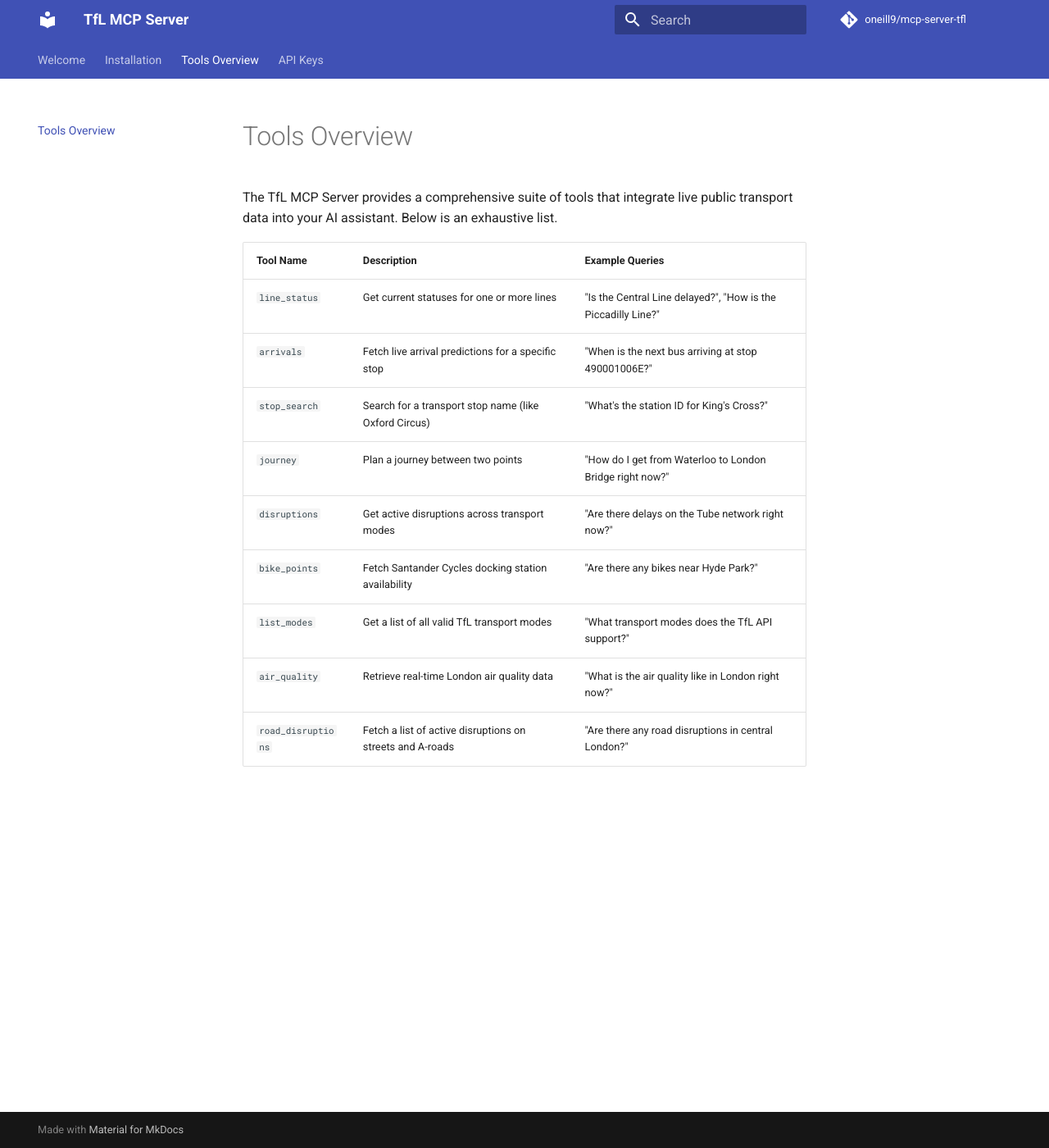
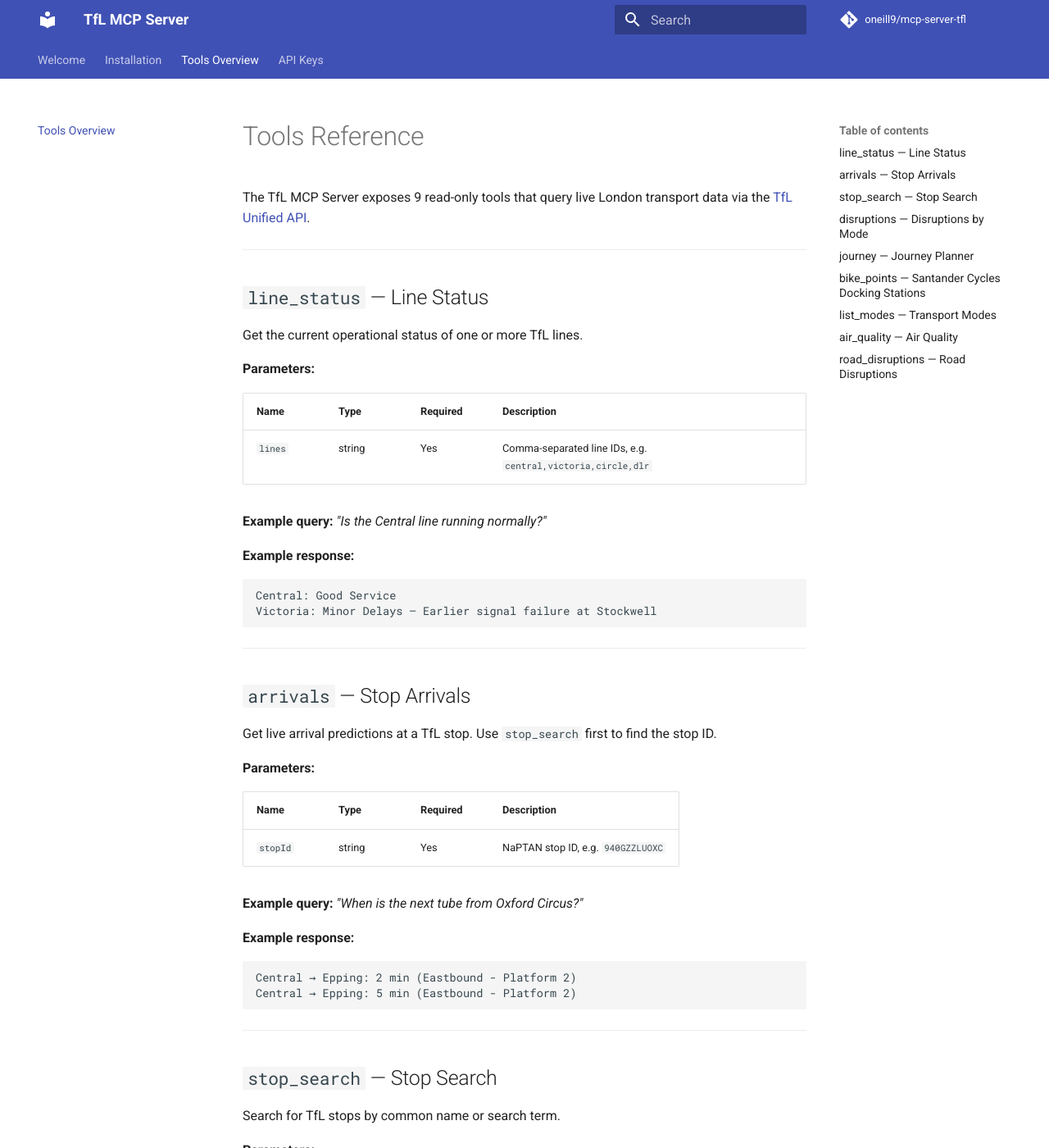
Before and after one commit to oneill9/mcp-server-tfl, an MkDocs documentation site: the page built from docs/tools.md, in a window 1280 px wide and 1400 px high. Shown: the whole window at 82% size. Built offline with MkDocs 1.6.1 and Material for MkDocs 9.7.7, drawn with Linux system fonts in a browser that asks for light colours; comment, search, counter and statistics services are not loaded; some of the changed text lies outside the part shown.

Commit message:
docs: add privacy policy, Getting Started, support section, and improve tools docs
Closes #19, #20, #21, #23, #24, #25

- Add PRIVACY.md covering data collection, storage, third-party (TfL API), retention, and contact
- Add privacy_policies array to server.json pointing to raw GitHub URL of PRIVACY.md
- Add Getting Started section to README (Docker-first, step-by-step setup)
- Add Support section to README linking to GitHub Issues
- Add Privacy Policy summary section to README referencing PRIVACY.md
- Expand docs/tools.md with parameters, example queries, and example responses for all 9 tools

https://claude.ai/code/session_014BvcHQGREkVvD5cLPeyVS3

````diff
--- a/docs/tools.md
+++ b/docs/tools.md
@@ -1,15 +1,169 @@
-# Tools Overview
+# Tools Reference
 
-The TfL MCP Server provides a comprehensive suite of tools that integrate live public transport data into your AI assistant. Below is an exhaustive list.
+The TfL MCP Server exposes 9 read-only tools that query live London transport data via the [TfL Unified API](https://api.tfl.gov.uk/).
 
-| Tool Name | Description | Example Queries |
-| --- | --- | --- |
-| `line_status` | Get current statuses for one or more lines | "Is the Central Line delayed?", "How is the Piccadilly Line?" |
-| `arrivals` | Fetch live arrival predictions for a specific stop | "When is the next bus arriving at stop 490001006E?" |
-| `stop_search` | Search for a transport stop name (like Oxford Circus) | "What's the station ID for King's Cross?" |
-| `journey` | Plan a journey between two points | "How do I get from Waterloo to London Bridge right now?" |
-| `disruptions` | Get active disruptions across transport modes | "Are there delays on the Tube network right now?" |
-| `bike_points` | Fetch Santander Cycles docking station availability | "Are there any bikes near Hyde Park?" |
-| `list_modes` | Get a list of all valid TfL transport modes | "What transport modes does the TfL API support?" |
-| `air_quality` | Retrieve real-time London air quality data | "What is the air quality like in London right now?" |
-| `road_disruptions` | Fetch a list of active disruptions on streets and A-roads | "Are there any road disruptions in central London?" |
+---
+
+## `line_status` — Line Status
+
+Get the current operational status of one or more TfL lines.
+
+**Parameters:**
+
+| Name | Type | Required | Description |
+|------|------|----------|-------------|
+| `lines` | string | Yes | Comma-separated line IDs, e.g. `central,victoria,circle,dlr` |
+
+**Example query:** *"Is the Central line running normally?"*
+
+**Example response:**
+```
+Central: Good Service
+Victoria: Minor Delays — Earlier signal failure at Stockwell
+```
+
+---
+
+## `arrivals` — Stop Arrivals
+
+Get live arrival predictions at a TfL stop. Use `stop_search` first to find the stop ID.
+
+**Parameters:**
+
+| Name | Type | Required | Description |
+|------|------|----------|-------------|
+| `stopId` | string | Yes | NaPTAN stop ID, e.g. `940GZZLUOXC` |
+
+**Example query:** *"When is the next tube from Oxford Circus?"*
+
+**Example response:**
+```
+Central → Epping: 2 min (Eastbound - Platform 2)
+Central → Epping: 5 min (Eastbound - Platform 2)
+```
+
+---
+
+## `stop_search` — Stop Search
+
+Search for TfL stops by common name or search term.
+
+**Parameters:**
+
+| Name | Type | Required | Description |
+|------|------|----------|-------------|
+| `query` | string | Yes | Stop name or search term, e.g. `oxford` |
+
+**Example query:** *"What is the stop ID for Oxford Circus?"*
+
+**Example response:**
+```
+940GZZLUOXC — Oxford Circus Underground Station
+490000173RC — Oxford Circus
+```
+
+---
+
+## `disruptions` — Disruptions by Mode
+
+Get current service disruptions for one or more TfL transport modes.
+
+**Parameters:**
+
+| Name | Type | Required | Description |
+|------|------|----------|-------------|
+| `modes` | string | Yes | Comma-separated transport modes, e.g. `tube,bus,dlr` |
+
+**Example query:** *"Are there any tube disruptions right now?"*
+
+**Example response:**
+```
+central: Minor delays due to earlier signal failure near Oxford Circus
+jubilee: Good service
+```
+
+---
+
+## `journey` — Journey Planner
+
+Plan a journey between two points using the TfL Journey Planner, combining different transport modes.
+
+**Parameters:**
+
+| Name | Type | Required | Description |
+|------|------|----------|-------------|
+| `from` | string | Yes | Origin: NaPTAN ID, postcode, or `lat,lon` |
+| `to` | string | Yes | Destination: NaPTAN ID, postcode, or `lat,lon` |
+
+**Example query:** *"How do I get from King's Cross to Canary Wharf?"*
+
+**Example response:**
+```
+Journey 1 (32 min):
+  - Take Piccadilly line to King's Cross St. Pancras (2 min)
+  - Take Jubilee line to Canary Wharf (28 min)
+  - Walk to destination (2 min)
+```
+
+---
+
+## `bike_points` — Santander Cycles Docking Stations
+
+List all Santander Cycles docking stations across London with current bike and empty dock availability.
+
+**Parameters:** None
+
+**Example query:** *"Are there any bikes available near Clerkenwell?"*
+
+**Example response:**
+```
+BikePoints_1 — River Street, Clerkenwell: 9 bikes, 9 empty docks
+BikePoints_2 — Phillimore Gardens, Kensington: 0 bikes, 13 empty docks
+```
+
+---
+
+## `list_modes` — Transport Modes
+
+Get a list of all valid TfL transport modes. Useful for building queries to `disruptions`.
+
+**Parameters:** None
+
+**Example query:** *"What transport modes does TfL support?"*
+
+**Example response:**
+```
+tube, bus, dlr, overground, elizabeth-line, tflrail, national-rail, river-bus, cable-car, tram, cycle-hire
+```
+
+---
+
+## `air_quality` — Air Quality
+
+Get the latest London air quality data feed from TfL.
+
+**Parameters:** None
+
+**Example query:** *"What is the air quality like in London today?"*
+
+**Example response:**
+```json
+{
+  "forecastSummary": "Low pollution forecast for today..."
+}
+```
+
+---
+
+## `road_disruptions` — Road Disruptions
+
+Get a list of current disruptions on streets and A-roads in London.
+
+**Parameters:** None
+
+**Example query:** *"Are there any road disruptions on the North Circular?"*
+
+**Example response:**
+```
+A406 North Circular: Lane closed due to roadworks between Junction 1 and Junction 2
+```
--- a/server.json
+++ b/server.json
@@ -7,6 +7,9 @@
     "source": "github"
   },
   "version": "1.0.1",
+  "privacy_policies": [
+    "https://raw.githubusercontent.com/oneill9/mcp-server-tfl/main/PRIVACY.md"
+  ],
   "packages": [
     {
       "registryType": "oci",
````
Also changed, not shown: PRIVACY.md (added, +36 -0 lines), README.md (+56 -0 lines).
